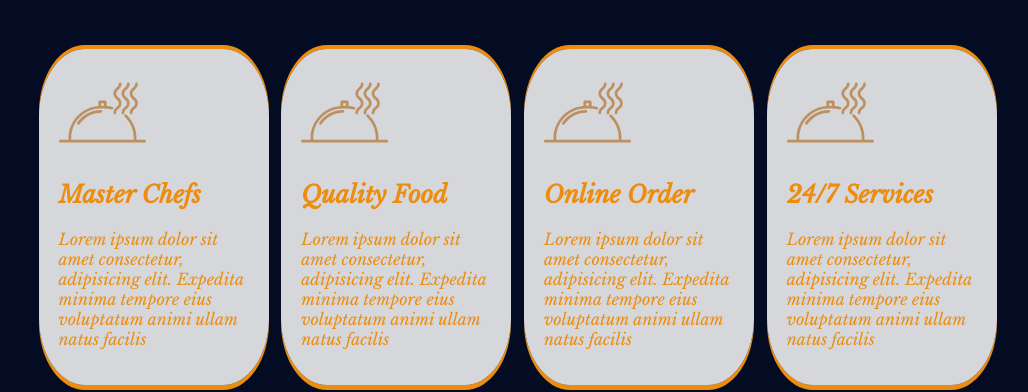
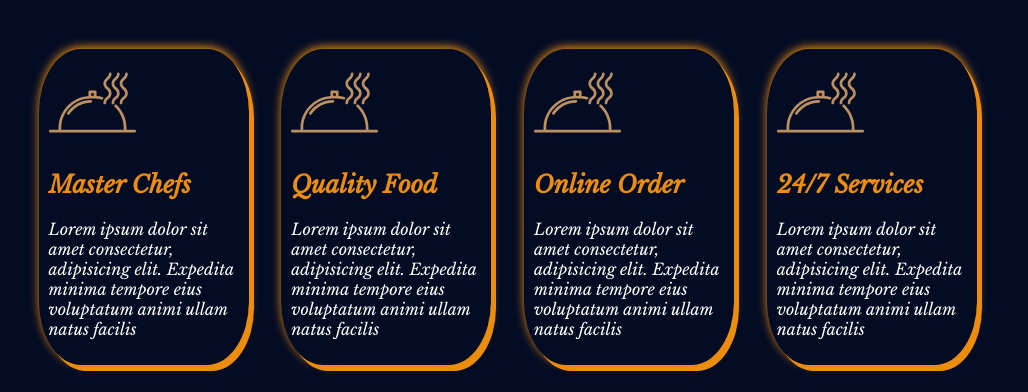
Before and after one commit to AigerimAkmatalieva/care-products-diploma-, a React (Create React App) app: page / in a window 1280 px wide. Shown: the part 560-952 px from the top of the page, without its empty margins (121-1149 px from the left). Built offline with nearby package versions, Linux system fonts and the light colour scheme; a web font is replaced by a local one.

Commit message:
Renew components

```diff
--- a/src/pages/Home/Menu/Menu.module.css
+++ b/src/pages/Home/Menu/Menu.module.css
@@ -1,21 +1,19 @@
 .card {
   color: rgb(236, 141, 15);
-  margin:5px;
-  padding: 20px;
+  margin: 5px;
+  padding: 10px;
   border-radius: 20%;
   display: inline-block;
   width: 190px;
-  background-color: rgba(255, 255, 255, 0.836);
-  box-shadow: 0px -4px 0px rgb(236, 141, 15), 0px 5px 0px rgb(236, 141, 15);
+  box-shadow: 0px -2px 10px rgb(236, 141, 15), 5px 6px 0px rgb(236, 141, 15);
 }
 .card p {
   font-size: 1rem;
   font-weight: 400;
+  color: white;
 }
 .card:hover {
-  color: white;
-  background-color: rgb(236, 141, 15);
-  box-shadow: 0px -4px 0px white, 0px 5px 0px white;
+  box-shadow: 0px -4px 25px rgb(236, 141, 15), 0px 5px 0px rgb(236, 141, 15);
 }
 @media (max-width: 887px) {
   .row {
```
